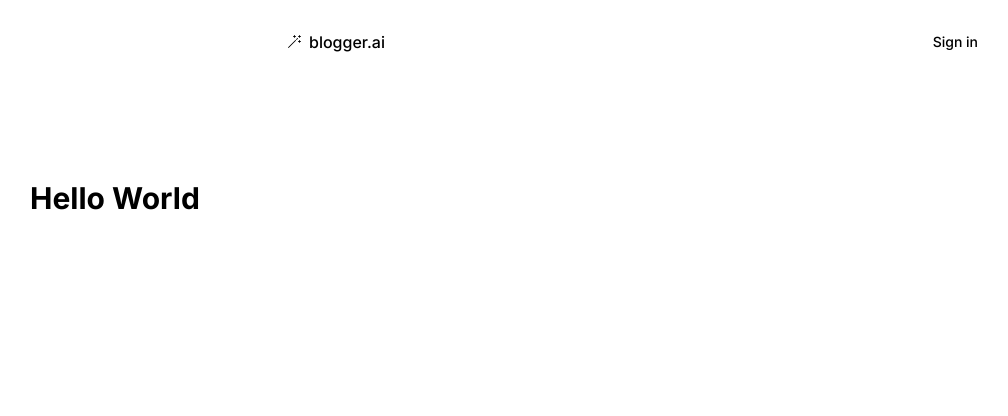
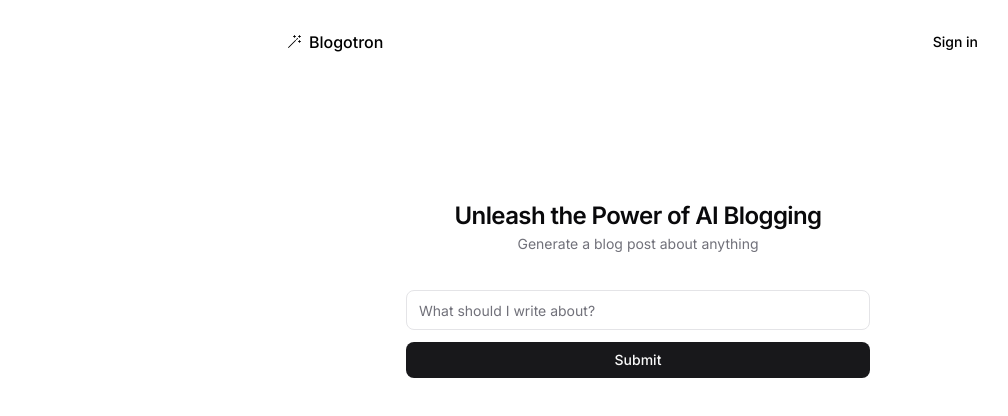
Before and after one commit to Nikhil-Mhatre/blogotron, a Next.js app: page / in a window 1280 px wide. Shown: the top 416 px of the page, without its empty margins (2-1010 px from the left). Built offline with nearby package versions, Linux system fonts and the light colour scheme.

Commit message:
added form with error toast notification

```diff
--- /dev/null
+++ b/app/actions.ts
@@ -0,0 +1,7 @@
+'use server'
+
+export async function createCompletion(prompt: string) {
+  if (!prompt) {
+    return { error: 'Prompt is required.' }
+  }
+}
--- a/app/layout.tsx
+++ b/app/layout.tsx
@@ -2,6 +2,7 @@
 import { Inter } from 'next/font/google'
 import './globals.css'
 import Header from '@/components/ui/header'
+import { Toaster } from 'sonner'
 
 const inter = Inter({ subsets: ['latin'] })
 
@@ -19,6 +20,7 @@
     <html lang='en'>
       <body className={inter.className}>
         <Header />
+        <Toaster position='top-right' richColors/>
         <main>{children}</main>
       </body>
     </html>
--- a/app/page.tsx
+++ b/app/page.tsx
@@ -1,8 +1,10 @@
+import Form from '@/components/ui/form'
+
 export default function Home() {
   return (
     <section className='py-24'>
       <div className='container'>
-        <h1 className='text-3xl font-bold'>Hello World</h1>
+        <Form />
       </div>
     </section>
   )
--- /dev/null
+++ b/components/ui/card.tsx
@@ -0,0 +1,79 @@
+import * as React from "react"
+
+import { cn } from "@/lib/utils"
+
+const Card = React.forwardRef<
+  HTMLDivElement,
+  React.HTMLAttributes<HTMLDivElement>
+>(({ className, ...props }, ref) => (
+  <div
+    ref={ref}
+    className={cn(
+      "rounded-lg border border-zinc-200 bg-white text-zinc-950 shadow-sm dark:border-zinc-800 dark:bg-zinc-950 dark:text-zinc-50",
+      className
+    )}
+    {...props}
+  />
+))
+Card.displayName = "Card"
+
+const CardHeader = React.forwardRef<
+  HTMLDivElement,
+  React.HTMLAttributes<HTMLDivElement>
+>(({ className, ...props }, ref) => (
+  <div
+    ref={ref}
+    className={cn("flex flex-col space-y-1.5 p-6", className)}
+    {...props}
+  />
+))
+CardHeader.displayName = "CardHeader"
+
+const CardTitle = React.forwardRef<
+  HTMLParagraphElement,
+  React.HTMLAttributes<HTMLHeadingElement>
+>(({ className, ...props }, ref) => (
+  <h3
+    ref={ref}
+    className={cn(
+      "text-2xl font-semibold leading-none tracking-tight",
+      className
+    )}
+    {...props}
+  />
+))
+CardTitle.displayName = "CardTitle"
+
+const CardDescription = React.forwardRef<
+  HTMLParagraphElement,
+  React.HTMLAttributes<HTMLParagraphElement>
+>(({ className, ...props }, ref) => (
+  <p
+    ref={ref}
+    className={cn("text-sm text-zinc-500 dark:text-zinc-400", className)}
+    {...props}
+  />
+))
+CardDescription.displayName = "CardDescription"
+
+const CardContent = React.forwardRef<
+  HTMLDivElement,
+  React.HTMLAttributes<HTMLDivElement>
+>(({ className, ...props }, ref) => (
+  <div ref={ref} className={cn("p-6 pt-0", className)} {...props} />
+))
+CardContent.displayName = "CardContent"
+
+const CardFooter = React.forwardRef<
+  HTMLDivElement,
+  React.HTMLAttributes<HTMLDivElement>
+>(({ className, ...props }, ref) => (
+  <div
+    ref={ref}
+    className={cn("flex items-center p-6 pt-0", className)}
+    {...props}
+  />
+))
+CardFooter.displayName = "CardFooter"
+
+export { Card, CardHeader, CardFooter, CardTitle, CardDescription, CardContent }
--- /dev/null
+++ b/components/ui/form.tsx
@@ -0,0 +1,59 @@
+'use client'
+
+import { createCompletion } from '@/app/actions'
+import { Button } from '@/components/ui/button'
+import {
+  Card,
+  CardContent,
+  CardDescription,
+  CardHeader,
+  CardTitle
+} from '@/components/ui/card'
+import { Input } from '@/components/ui/input'
+import { toast } from 'sonner'
+
+export default function Form() {
+  async function action(formData: FormData) {
+    const prompt = formData.get('name')
+
+    // show a toast notification if input is empty
+    if (!prompt) {
+      toast.error('Prompt is Required.')
+      return
+    }
+
+    // show a toast notification if server return empty prompt
+    const { error } = await createCompletion(prompt as string)
+    if (error) {
+      toast.error(error)
+    }
+  }
+
+  return (
+    <section className='mx-auto max-w-lg'>
+      <Card className='border-0 shadow-none'>
+        <CardHeader className='text-center'>
+          <CardTitle>Unleash the Power of AI Blogging</CardTitle>
+          <CardDescription>Generate a blog post about anything</CardDescription>
+        </CardHeader>
+        <CardContent>
+          <form action={action} className='mt-3'>
+            <Input
+              name='prompt'
+              placeholder='What should I write about?'
+              className='rounded-lg'
+            />
+            <Button
+              size='sm'
+              type='submit'
+              variant='default'
+              className='mt-3 w-full rounded-lg'
+            >
+              Submit
+            </Button>
+          </form>
+        </CardContent>
+      </Card>
+    </section>
+  )
+}
--- /dev/null
+++ b/components/ui/input.tsx
@@ -0,0 +1,25 @@
+import * as React from "react"
+
+import { cn } from "@/lib/utils"
+
+export interface InputProps
+  extends React.InputHTMLAttributes<HTMLInputElement> {}
+
+const Input = React.forwardRef<HTMLInputElement, InputProps>(
+  ({ className, type, ...props }, ref) => {
+    return (
+      <input
+        type={type}
+        className={cn(
+          "flex h-10 w-full rounded-md border border-zinc-200 bg-white px-3 py-2 text-sm ring-offset-white file:border-0 file:bg-transparent file:text-sm file:font-medium placeholder:text-zinc-500 focus-visible:outline-none focus-visible:ring-2 focus-visible:ring-zinc-950 focus-visible:ring-offset-2 disabled:cursor-not-allowed disabled:opacity-50 dark:border-zinc-800 dark:bg-zinc-950 dark:ring-offset-zinc-950 dark:placeholder:text-zinc-400 dark:focus-visible:ring-zinc-300",
+          className
+        )}
+        ref={ref}
+        {...props}
+      />
+    )
+  }
+)
+Input.displayName = "Input"
+
+export { Input }
--- a/components/ui/logo.tsx
+++ b/components/ui/logo.tsx
@@ -15,7 +15,7 @@
             clipRule='evenodd'
           ></path>
         </svg>
-        <span className='font-medium'>blogger.ai</span>
+        <span className='font-medium'>Blogotron</span>
       </div>
     )
   }
--- /dev/null
+++ b/components/ui/sonner.tsx
@@ -0,0 +1,31 @@
+"use client"
+
+import { useTheme } from "next-themes"
+import { Toaster as Sonner } from "sonner"
+
+type ToasterProps = React.ComponentProps<typeof Sonner>
+
+const Toaster = ({ ...props }: ToasterProps) => {
+  const { theme = "system" } = useTheme()
+
+  return (
+    <Sonner
+      theme={theme as ToasterProps["theme"]}
+      className="toaster group"
+      toastOptions={{
+        classNames: {
+          toast:
+            "group toast group-[.toaster]:bg-white group-[.toaster]:text-zinc-950 group-[.toaster]:border-zinc-200 group-[.toaster]:shadow-lg dark:group-[.toaster]:bg-zinc-950 dark:group-[.toaster]:text-zinc-50 dark:group-[.toaster]:border-zinc-800",
+          description: "group-[.toast]:text-zinc-500 dark:group-[.toast]:text-zinc-400",
+          actionButton:
+            "group-[.toast]:bg-zinc-900 group-[.toast]:text-zinc-50 dark:group-[.toast]:bg-zinc-50 dark:group-[.toast]:text-zinc-900",
+          cancelButton:
+            "group-[.toast]:bg-zinc-100 group-[.toast]:text-zinc-500 dark:group-[.toast]:bg-zinc-800 dark:group-[.toast]:text-zinc-400",
+        },
+      }}
+      {...props}
+    />
+  )
+}
+
+export { Toaster }
--- a/package.json
+++ b/package.json
@@ -15,8 +15,10 @@
     "clsx": "^2.1.0",
     "lucide-react": "^0.314.0",
     "next": "14.0.4",
+    "next-themes": "^0.2.1",
     "react": "^18.2.0",
     "react-dom": "^18.2.0",
+    "sonner": "^1.3.1",
     "tailwind-merge": "^2.2.0",
     "tailwindcss-animate": "^1.0.7"
   },
```
Also changed, not shown: 1 other file (tests, documents, lock files or other folders).
